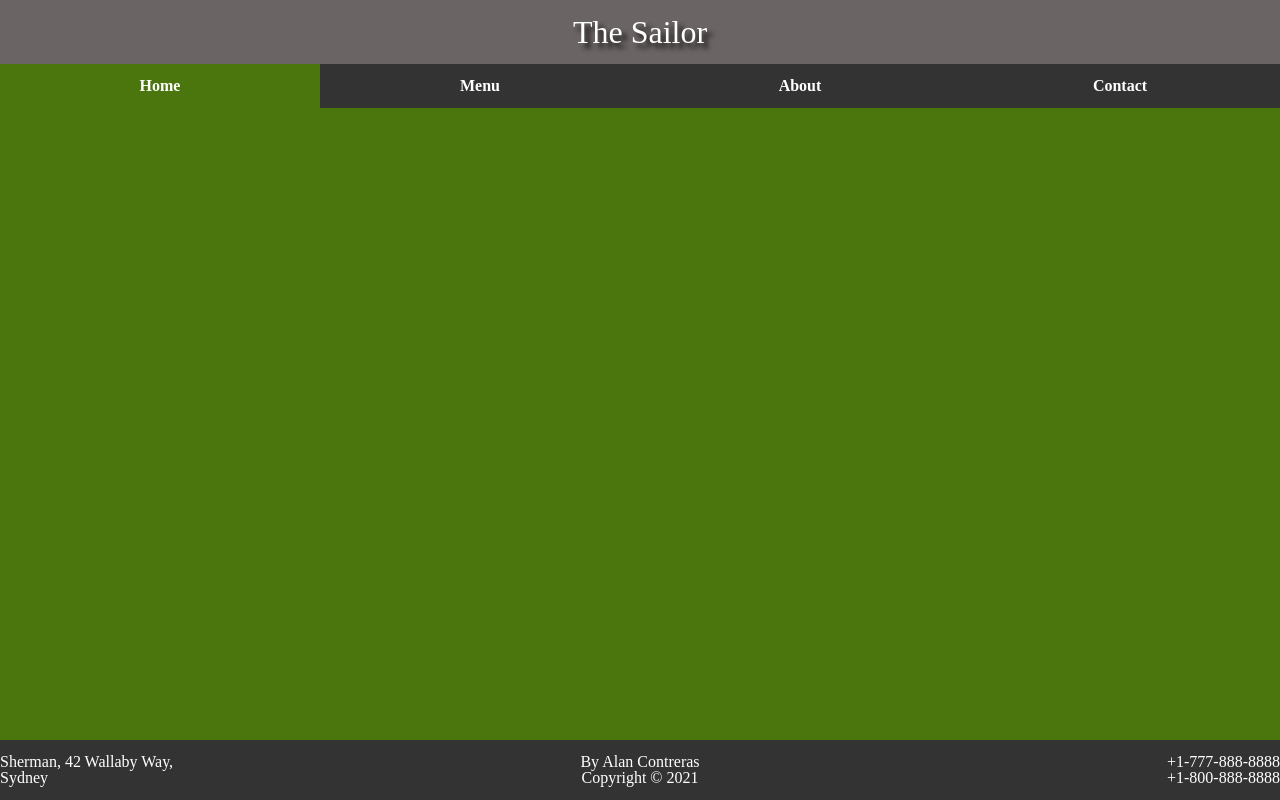
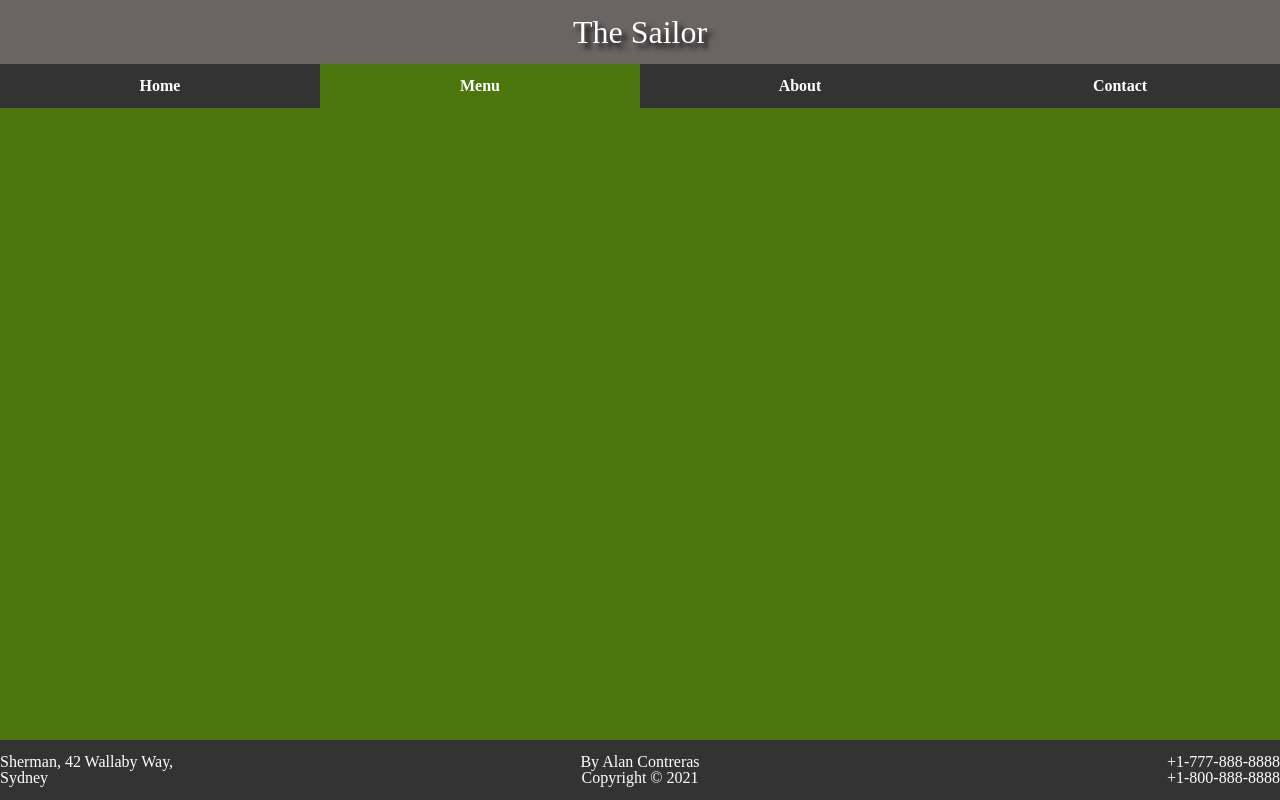
Before and after one commit to AlanContrerasM/restaurant-odin-demo, a website built with webpack: page dist/index.html in a window 1280 px wide. Both pictures are taken after a click on the item "Menu". Built offline with nearby package versions, Linux system fonts and the light colour scheme.

Commit message:
Create DisplayController, js creates display

```diff
--- a/package.json
+++ b/package.json
@@ -6,7 +6,8 @@
   "scripts": {
     "test": "echo \"Error: no test specified\" && exit 1",
     "build": "webpack --progress --mode=production",
-    "watch": "webpack --progress --watch"
+    "watch": "webpack --progress --watch --mode=production",
+    "watchdev": "webpack --progress --watch --mode=development"
   },
   "repository": {
     "type": "git",
--- a/src/index.js
+++ b/src/index.js
@@ -1,15 +1,8 @@
 "use strict";
 //import _ from 'lodash';//optional, must run npm install --save lodash
-import {DisplayController, Player} from './myModule.js'
+import {DisplayController} from './myModule.js'
 
-DisplayController.saySomething("HelloWorld");
-const alan = Player("Alan");
-console.log(alan.getPlayer());
 
-function component() {
-    const element = document.createElement('div');
 
-    return element;
-  }
-
-  document.body.appendChild(component());
+DisplayController.createBasicDomStructure();
+DisplayController.createNavListeners();
--- a/src/myModule.js
+++ b/src/myModule.js
@@ -2,19 +2,127 @@
 
 //A Module for editing
 const DisplayController  = (()=>{
-    let aVariable = "hello"
+    let container = document.querySelector("#container");
 
     //privates is better to declare starting with _
     //set popup to visible
-    let _showPopUp = (something)=>{
-        console.log(something);
+    let _showPopUp = (something)=>{ return prompt(something); }
+
+    let createNavListeners = () =>{
+        const homeNav = document.querySelector("#homeNav");
+        const menuNav = document.querySelector("#menuNav");
+        const aboutNav = document.querySelector("#aboutNav");
+        const contactNav = document.querySelector("#contactNav");
+
+        homeNav.addEventListener("click", (e) =>{
+            e.target.classList.add("activeNav");
+
+            menuNav.classList.remove("activeNav");
+            aboutNav.classList.remove("activeNav");
+            contactNav.classList.remove("activeNav");
+        })
+
+        menuNav.addEventListener("click", (e) =>{
+            e.target.classList.add("activeNav");
+
+            homeNav.classList.remove("activeNav");
+            aboutNav.classList.remove("activeNav");
+            contactNav.classList.remove("activeNav");
+        })
+
+        aboutNav.addEventListener("click", (e) =>{
+            e.target.classList.add("activeNav");
+
+            homeNav.classList.remove("activeNav");
+            menuNav.classList.remove("activeNav");
+            contactNav.classList.remove("activeNav");
+        })
+
+        contactNav.addEventListener("click", (e) =>{
+            e.target.classList.add("activeNav");
+
+            menuNav.classList.remove("activeNav");
+            aboutNav.classList.remove("activeNav");
+            homeNav.classList.remove("activeNav");
+        })
+
     }
 
-    let saySomething = (something) =>{
-        _showPopUp(something);
+    let _createHeader = () =>{
+        const header = document.createElement("header");
+        const h1 = document.createElement("h1");
+
+        h1.textContent = "The Sailor";
+        header.appendChild(h1);
+
+        return header;
+
     }
 
-    return {saySomething}
+    let _createNav = () =>{
+        const nav = document.createElement("nav");
+        const ul = document.createElement("ul");
+
+        const homeNav = document.createElement("li");
+
+        homeNav.setAttribute("id", "homeNav");
+        homeNav.classList.add("activeNav");
+        homeNav.textContent = "Home";
+        ul.appendChild(homeNav);
+
+        const menuNav = document.createElement("li");
+        menuNav.setAttribute("id", "menuNav");
+        menuNav.textContent = "Menu";
+        ul.appendChild(menuNav);
+
+        const aboutNav = document.createElement("li");
+        aboutNav.setAttribute("id", "aboutNav");
+        aboutNav.textContent = "About";
+        ul.appendChild(aboutNav);
+
+        const contactNav = document.createElement("li");
+        contactNav.setAttribute("id", "contactNav");
+        contactNav.textContent = "Contact";
+        ul.appendChild(contactNav);
+
+        nav.appendChild(ul);
+        return nav;
+    }
+
+    const _createFooter = () =>{
+        const footer = document.createElement("footer");
+
+        const footLeft = document.createElement("div");
+        footLeft.setAttribute("id", "footLeft");
+        footLeft.innerHTML = "Sherman, 42 Wallaby Way,<br>Sydney";
+        footer.appendChild(footLeft);
+
+        const footCenter = document.createElement("div");
+        const gitLink = document.createElement("a");
+        gitLink.setAttribute("href", "https://github.com/AlanContrerasM");
+        gitLink.innerHTML = "By Alan Contreras<br>Copyright &copy; 2021";
+        footCenter.appendChild(gitLink);
+        footer.appendChild(footCenter);
+
+        const footRight = document.createElement("div");
+        footRight.setAttribute("id", "footRight");
+        footRight.innerHTML = "+1-777-888-8888<br>+1-800-888-8888";
+        footer.appendChild(footRight);
+
+
+        return footer;
+    }
+
+    let createBasicDomStructure = () =>{
+
+        container.appendChild(_createHeader());
+        container.appendChild(_createNav());
+        //main is empty
+        container.appendChild(document.createElement("main"));
+        container.appendChild(_createFooter());
+    }
+
+    return {createBasicDomStructure, createNavListeners}
 })();
 
 
@@ -34,6 +142,5 @@ const Player = (human = "Hi Player") =>{
     return {setChoice, getChoice, addCounter, getCounter, getPlayer}
 }
 
-//const human = Player("Alan");
 
-export {Player, DisplayController};
+export {DisplayController};
```
Also changed, not shown: dist/css/style.css, dist/index.html, dist/main.js.
